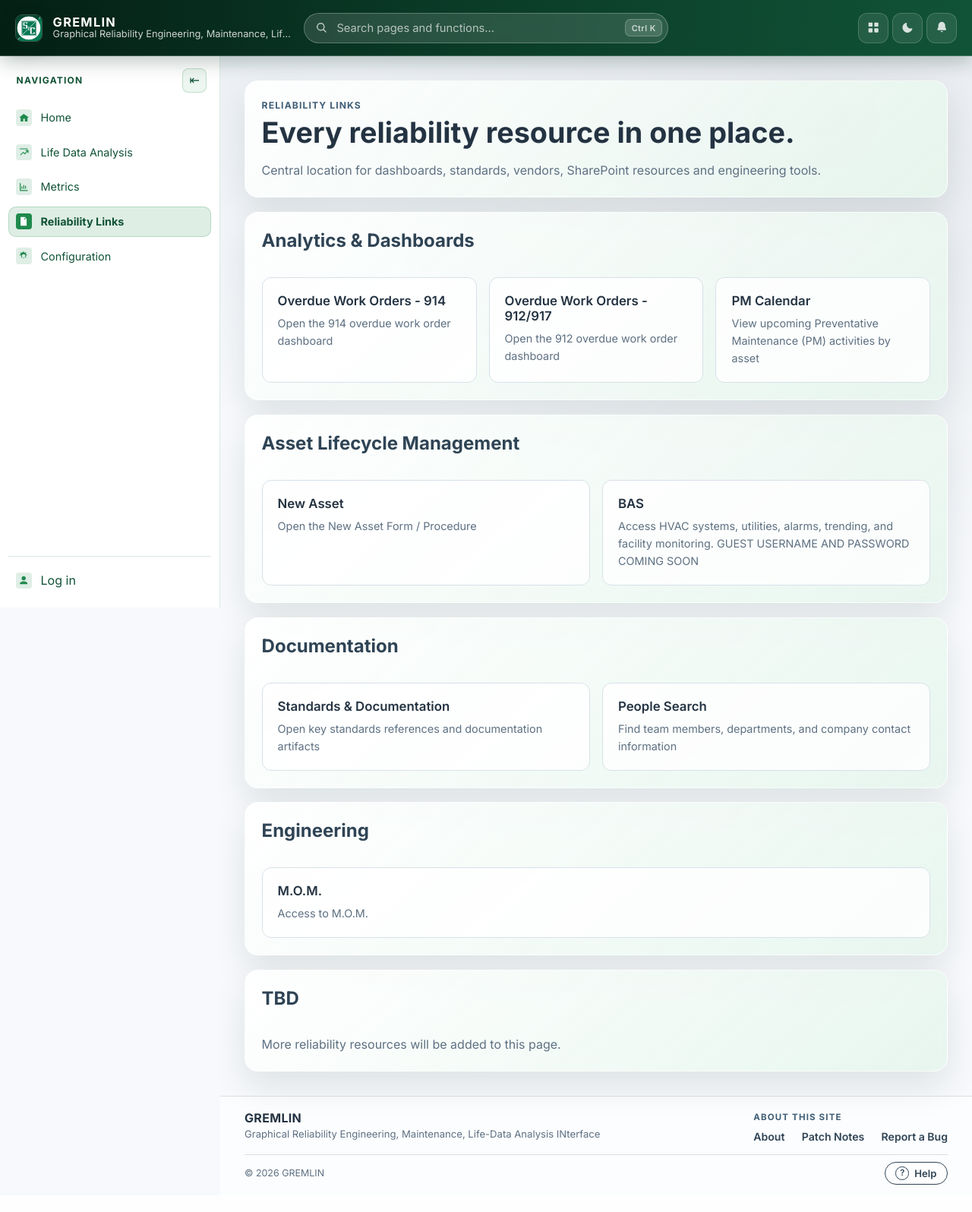
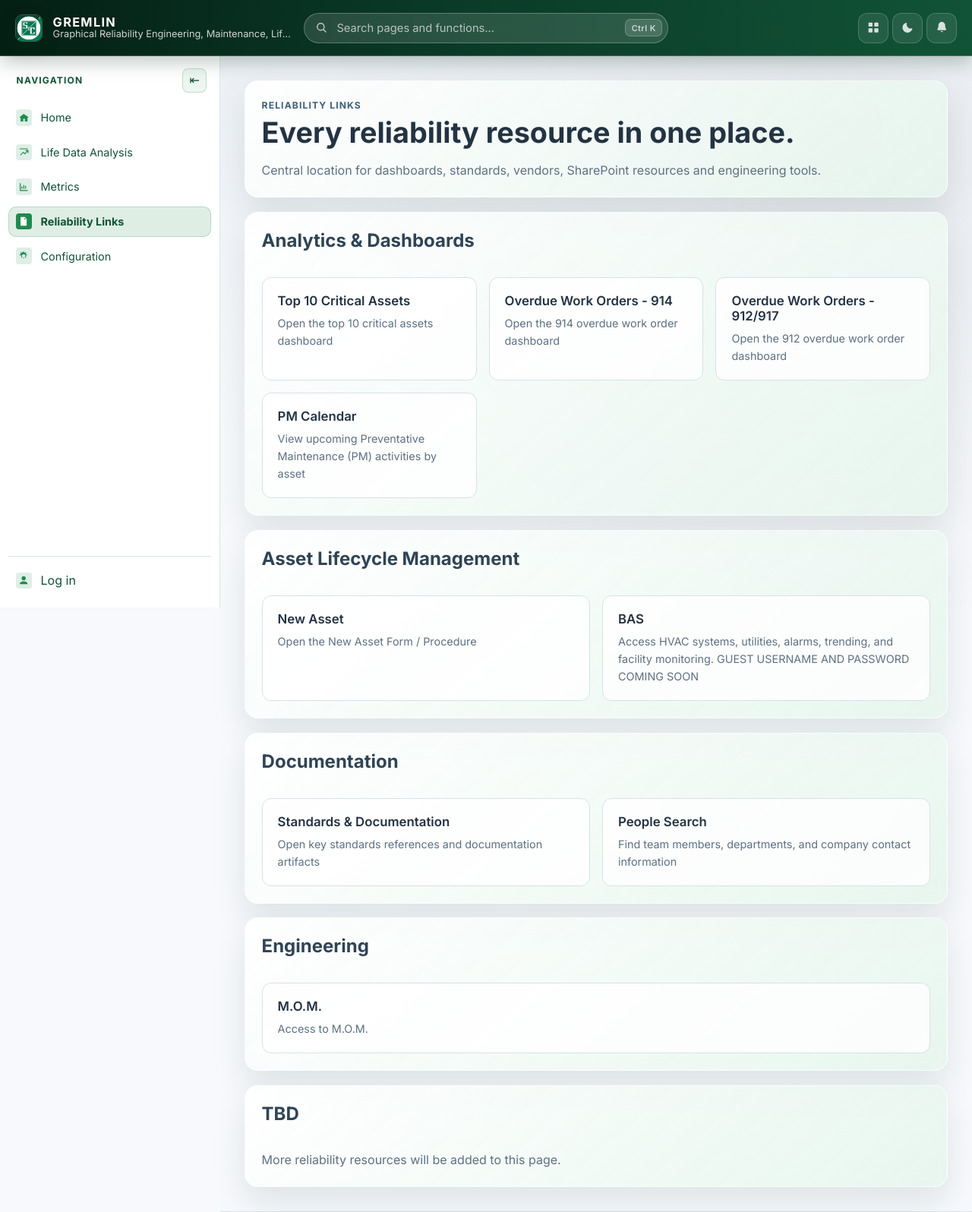
Before and after one commit to stupidshrimp/GREMLIN, a Flask app: page /reliability-links in a window 1280 px wide. Shown: the top 1596 px of the page at 76% size. Before the commit the page ends 1560 px from the top, so only its background shows below. Run offline with Flask 3, Linux system fonts and the light colour scheme; some libraries are stand-ins or nearby versions.

Commit message:
Add Top 10 Critical Assets dashboard

```diff
--- a/templates/reliability_links.html
+++ b/templates/reliability_links.html
@@ -14,6 +14,13 @@
   <h2 id="links-analytics">Analytics &amp; Dashboards</h2>
 
   <div class="link-grid">
+    <a class="link-card"
+       href="https://sandc4-my.sharepoint.com/:u:/r/personal/sania_sohail_sandc_com/Documents/Top%2010%20Critical%20Assets.pbix?d=wcd2826b6c2304dffab12e6d08533f33e&csf=1&web=1&e=gC7zW2"
+       target="_blank" rel="noopener">
+      <span class="link-title">Top 10 Critical Assets</span>
+      <span class="link-description">Open the top 10 critical assets dashboard</span>
+    </a>
+
     <a class="link-card"
        href="https://sandc4-my.sharepoint.com/:u:/r/personal/sania_sohail_sandc_com/Documents/Overdue%20WO%20Reports%20914.pbix?d=w5d83c9b17f5f49cfb203c47b2f7de6a6&amp;csf=1&amp;web=1&amp;e=jYYb9Q"
        target="_blank" rel="noopener">
```
